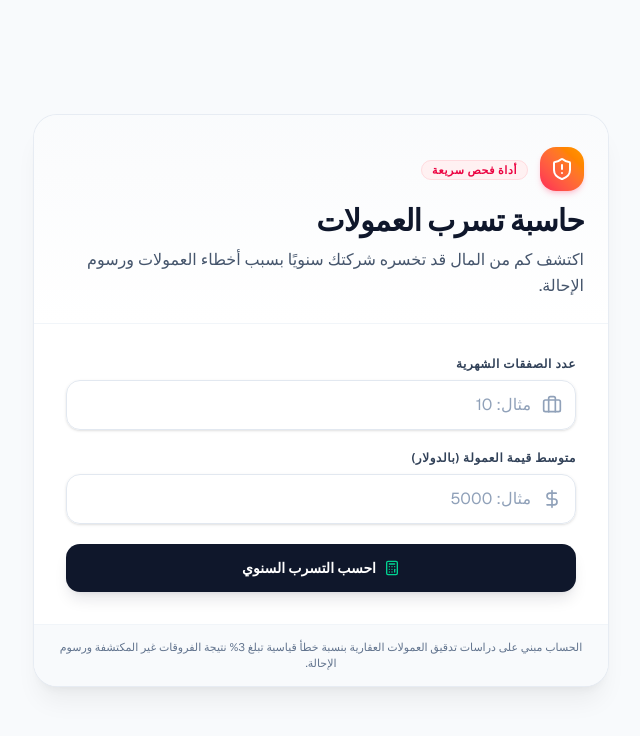
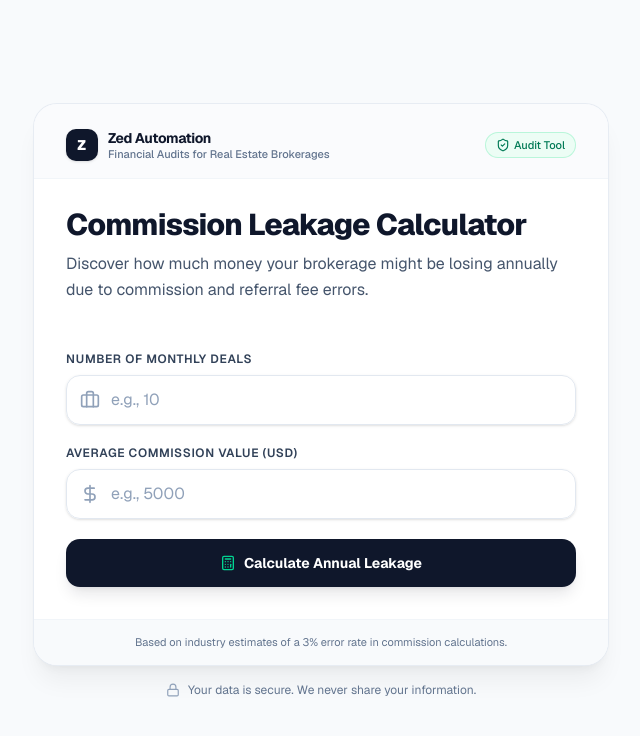
Before and after one commit to takidjaafar/zed-automation-1, a Next.js app: page /commission-calculator in a window 1280 px wide. Shown: the top 736 px of the page, without its empty margins (319-959 px from the left). Built offline with nearby package versions, Linux system fonts and the light colour scheme.

Commit message:
feat: internationalize commission leakage calculator
Update UI labels, error messages, and metadata to English for broader accessibility. Replace icons and refine documentation comments.

```diff
--- a/app/commission-calculator/page.tsx
+++ b/app/commission-calculator/page.tsx
@@ -2,8 +2,9 @@ import { Metadata } from 'next';
 import CommissionLeakageCalculator from '@/components/CommissionLeakageCalculator';
 
 export const metadata: Metadata = {
-  title: 'حاسبة تسرب العمولات | Zed Automation',
-  description: 'اكتشف كم من المال قد تخسره شركتك سنويًا بسبب أخطاء العمولات ورسوم الإحالة.',
+  title: 'Commission Leakage Calculator | Zed Automation',
+  description:
+    'Discover how much money your brokerage might be losing annually due to commission and referral fee errors.',
 };
 
 export default function CommissionCalculatorPage() {
--- a/components/CommissionLeakageCalculator.tsx
+++ b/components/CommissionLeakageCalculator.tsx
@@ -6,15 +6,16 @@ import {
   Calculator,
   AlertTriangle,
   TrendingDown,
-  ArrowLeft,
+  ArrowRight,
   DollarSign,
   Briefcase,
-  ShieldAlert,
+  ShieldCheck,
   Sparkles,
+  Lock,
 } from 'lucide-react';
 
 interface CommissionLeakageCalculatorProps {
-  /** Optional custom CTA link (e.g. '/contact' or a Calendly URL) */
+  /** Optional custom CTA link (e.g. '/contact' or a Calendly booking URL) */
   ctaUrl?: string;
   className?: string;
 }
@@ -27,12 +28,12 @@ export default function CommissionLeakageCalculator({
   const [monthlyDeals, setMonthlyDeals] = useState<string>('');
   const [averageCommission, setAverageCommission] = useState<string>('');
 
-  // Result state
+  // Result & validation states
   const [calculatedLeakage, setCalculatedLeakage] = useState<number | null>(null);
   const [hasCalculated, setHasCalculated] = useState<boolean>(false);
   const [error, setError] = useState<string | null>(null);
 
-  // Currency formatter (e.g., $12,400)
+  // Currency formatter ($12,400)
   const formatCurrency = (val: number): string => {
     return new Intl.NumberFormat('en-US', {
       style: 'currency',
@@ -48,19 +49,19 @@ export default function CommissionLeakageCalculator({
     const commission = parseFloat(averageCommission);
 
     if (isNaN(deals) || deals <= 0) {
-      setError('يرجى إدخال عدد صفقات شهري صحيح أكبر من صفر.');
+      setError('Please enter a valid monthly deal count greater than 0.');
       return;
     }
 
     if (isNaN(commission) || commission <= 0) {
-      setError('يرجى إدخال متوسط عمولة صحيح أكبر من صفر.');
+      setError('Please enter a valid average commission value greater than 0.');
       return;
     }
 
     setError(null);
 
     // Exact formula: monthlyDeals * averageCommission * 12 * 0.03
-    // (0.03 represents the 3% estimated error/leakage rate in the brokerage industry)
+    // (0.03 represents the 3% estimated error/leakage rate in the industry)
     const annualVolume = deals * commission * 12;
     const leakage = annualVolume * 0.03;
 
@@ -77,34 +78,42 @@ export default function CommissionLeakageCalculator({
   };
 
   return (
-    <div
-      dir="rtl"
-      className={`w-full max-w-xl mx-auto font-sans antialiased ${className}`}
-    >
+    <div className={`w-full max-w-xl mx-auto font-sans antialiased ${className}`}>
+      {/* Main Card */}
       <div className="bg-white dark:bg-slate-900 rounded-3xl border border-slate-200/80 dark:border-slate-800 shadow-xl shadow-slate-950/5 overflow-hidden transition-all duration-300">
-        {/* Header Section */}
-        <div className="relative px-6 pt-8 pb-6 bg-gradient-to-b from-slate-50/80 to-white dark:from-slate-800/40 dark:to-slate-900 border-b border-slate-100 dark:border-slate-800/70">
-          <div className="flex items-center gap-3 mb-3">
-            <div className="h-11 w-11 rounded-2xl bg-gradient-to-tr from-rose-500 to-amber-500 text-white flex items-center justify-center shadow-md shadow-rose-500/20">
-              <ShieldAlert className="w-6 h-6" />
+        {/* Trust Header */}
+        <div className="px-6 sm:px-8 pt-6 pb-4 bg-slate-50/70 dark:bg-slate-800/40 border-b border-slate-100 dark:border-slate-800/80 flex items-center justify-between">
+          <div className="flex items-center gap-2.5">
+            <div className="h-8 w-8 rounded-lg bg-slate-900 dark:bg-emerald-500 text-white flex items-center justify-center font-black text-sm tracking-wider shadow-sm">
+              Z
             </div>
             <div>
-              <span className="text-[11px] font-bold tracking-wider uppercase px-2.5 py-0.5 rounded-full bg-rose-50 dark:bg-rose-950/60 text-rose-600 dark:text-rose-400 border border-rose-200/60 dark:border-rose-800/50">
-                أداة فحص سريعة
+              <span className="text-sm font-bold tracking-tight text-slate-900 dark:text-white block">
+                Zed Automation
+              </span>
+              <span className="text-[11px] font-medium text-slate-500 dark:text-slate-400 block -mt-0.5">
+                Financial Audits for Real Estate Brokerages
               </span>
             </div>
           </div>
+          <span className="hidden sm:inline-flex items-center gap-1 text-[11px] font-medium text-emerald-700 dark:text-emerald-400 bg-emerald-50 dark:bg-emerald-950/50 px-2.5 py-1 rounded-full border border-emerald-200/70 dark:border-emerald-800/60">
+            <ShieldCheck className="w-3.5 h-3.5" />
+            Audit Tool
+          </span>
+        </div>
 
+        {/* Title Section */}
+        <div className="px-6 sm:px-8 pt-7 pb-4">
           <h2 className="text-2xl sm:text-3xl font-extrabold tracking-tight text-slate-900 dark:text-white">
-            حاسبة تسرب العمولات
+            Commission Leakage Calculator
           </h2>
           <p className="mt-2 text-sm sm:text-base text-slate-600 dark:text-slate-400 leading-relaxed">
-            اكتشف كم من المال قد تخسره شركتك سنويًا بسبب أخطاء العمولات ورسوم الإحالة.
+            Discover how much money your brokerage might be losing annually due to commission and referral fee errors.
           </p>
         </div>
 
         {/* Form Body */}
-        <div className="p-6 sm:p-8 space-y-6">
+        <div className="p-6 sm:p-8 pt-4 space-y-6">
           <form onSubmit={handleCalculate} className="space-y-5">
             {/* Input 1: Monthly Deals */}
             <div>
@@ -112,10 +121,10 @@ export default function CommissionLeakageCalculator({
                 htmlFor="monthlyDeals"
                 className="block text-xs font-semibold uppercase tracking-wider text-slate-700 dark:text-slate-300 mb-2"
               >
-                عدد الصفقات الشهرية
+                Number of Monthly Deals
               </label>
               <div className="relative rounded-xl shadow-sm">
-                <div className="absolute inset-y-0 right-0 pr-3.5 flex items-center pointer-events-none text-slate-400 dark:text-slate-500">
+                <div className="absolute inset-y-0 left-0 pl-3.5 flex items-center pointer-events-none text-slate-400 dark:text-slate-500">
                   <Briefcase className="w-5 h-5" />
                 </div>
                 <input
@@ -129,8 +138,8 @@ export default function CommissionLeakageCalculator({
                     setMonthlyDeals(e.target.value);
                     if (error) setError(null);
                   }}
-                  placeholder="مثال: 10"
-                  className="w-full pr-11 pl-4 py-3 text-base rounded-xl border border-slate-200 dark:border-slate-700 bg-white dark:bg-slate-800/60 text-slate-900 dark:text-white placeholder:text-slate-400 focus:outline-none focus:ring-2 focus:ring-emerald-500 focus:border-transparent transition-all"
+                  placeholder="e.g., 10"
+                  className="w-full pl-11 pr-4 py-3 text-base rounded-xl border border-slate-200 dark:border-slate-700 bg-white dark:bg-slate-800/60 text-slate-900 dark:text-white placeholder:text-slate-400 focus:outline-none focus:ring-2 focus:ring-emerald-500 focus:border-transparent transition-all"
                   required
                 />
               </div>
@@ -142,10 +151,10 @@ export default function CommissionLeakageCalculator({
                 htmlFor="averageCommission"
                 className="block text-xs font-semibold uppercase tracking-wider text-slate-700 dark:text-slate-300 mb-2"
               >
-                متوسط قيمة العمولة (بالدولار)
+                Average Commission Value (USD)
               </label>
               <div className="relative rounded-xl shadow-sm">
-                <div className="absolute inset-y-0 right-0 pr-3.5 flex items-center pointer-events-none text-slate-400 dark:text-slate-500">
+                <div className="absolute inset-y-0 left-0 pl-3.5 flex items-center pointer-events-none text-slate-400 dark:text-slate-500">
                   <DollarSign className="w-5 h-5" />
                 </div>
                 <input
@@ -159,14 +168,14 @@ export default function CommissionLeakageCalculator({
                     setAverageCommission(e.target.value);
                     if (error) setError(null);
                   }}
-                  placeholder="مثال: 5000"
-                  className="w-full pr-11 pl-4 py-3 text-base rounded-xl border border-slate-200 dark:border-slate-700 bg-white dark:bg-slate-800/60 text-slate-900 dark:text-white placeholder:text-slate-400 focus:outline-none focus:ring-2 focus:ring-emerald-500 focus:border-transparent transition-all"
+                  placeholder="e.g., 5000"
+                  className="w-full pl-11 pr-4 py-3 text-base rounded-xl border border-slate-200 dark:border-slate-700 bg-white dark:bg-slate-800/60 text-slate-900 dark:text-white placeholder:text-slate-400 focus:outline-none focus:ring-2 focus:ring-emerald-500 focus:border-transparent transition-all"
                   required
                 />
               </div>
             </div>
 
-            {/* Validation Error Message */}
+            {/* Validation Alert */}
             {error && (
               <div className="flex items-center gap-2 p-3 rounded-xl bg-rose-50 dark:bg-rose-950/40 border border-rose-200 dark:border-rose-800 text-rose-700 dark:text-rose-300 text-xs font-medium">
                 <AlertTriangle className="w-4 h-4 shrink-0" />
@@ -180,7 +189,7 @@ export default function CommissionLeakageCalculator({
               className="w-full inline-flex items-center justify-center gap-2 px-6 py-3.5 rounded-xl font-bold text-sm text-white bg-slate-900 hover:bg-slate-800 dark:bg-emerald-600 dark:hover:bg-emerald-500 shadow-lg shadow-slate-900/10 dark:shadow-emerald-950/30 active:scale-[0.99] transition-all duration-150 cursor-pointer"
             >
               <Calculator className="w-4 h-4 text-emerald-400 dark:text-white" />
-              <span>احسب التسرب السنوي</span>
+              <span>Calculate Annual Leakage</span>
             </button>
           </form>
 
@@ -191,60 +200,66 @@ export default function CommissionLeakageCalculator({
                 <div className="flex items-start justify-between gap-4">
                   <div className="flex items-center gap-2 text-rose-600 dark:text-rose-400 text-xs font-bold uppercase tracking-wider">
                     <TrendingDown className="w-4 h-4" />
-                    <span>النتيجة التقديرية</span>
+                    <span>Estimated Annual Leakage</span>
                   </div>
                   <span className="text-[11px] text-slate-500 dark:text-slate-400 font-mono">
-                    بمعدل تسرب 3%
+                    3% Industry Rate
                   </span>
                 </div>
 
                 <div className="mt-3">
                   <p className="text-sm sm:text-base text-slate-700 dark:text-slate-300 leading-relaxed">
-                    بناءً على مدخلاتك، قد تفقد شركتك حوالي{' '}
-                    <span className="font-extrabold text-2xl sm:text-3xl text-rose-600 dark:text-rose-400 inline-block px-1 dir-ltr font-mono">
+                    Based on your inputs, your brokerage could be losing approximately{' '}
+                    <span className="font-extrabold text-2xl sm:text-3xl text-rose-600 dark:text-rose-400 inline-block px-1 font-mono">
                       {formatCurrency(calculatedLeakage)}
                     </span>{' '}
-                    سنويًا.
+                    annually.
                   </p>
                 </div>
 
                 <div className="mt-3 pt-3 border-t border-rose-100 dark:border-rose-900/40 text-xs text-slate-500 dark:text-slate-400 flex items-center justify-between">
-                  <span>إجمالي حجم العمولات السنوي:</span>
-                  <span className="font-semibold text-slate-700 dark:text-slate-300 font-mono dir-ltr">
+                  <span>Estimated Annual Volume:</span>
+                  <span className="font-semibold text-slate-700 dark:text-slate-300 font-mono">
                     {formatCurrency(calculatedLeakage / 0.03)}
                   </span>
                 </div>
               </div>
 
-              {/* CTA Button */}
+              {/* Call to Action Button */}
               <div className="flex flex-col sm:flex-row items-center gap-3">
                 <Link
                   href={ctaUrl}
                   className="w-full inline-flex items-center justify-center gap-2 px-6 py-3.5 rounded-xl font-bold text-sm text-white bg-gradient-to-r from-emerald-600 to-teal-600 hover:from-emerald-500 hover:to-teal-500 shadow-lg shadow-emerald-600/20 active:scale-[0.99] transition-all duration-150"
                 >
                   <Sparkles className="w-4 h-4 text-emerald-200" />
-                  <span>احصل على تدقيق مجاني لـ 3 صفقات</span>
-                  <ArrowLeft className="w-4 h-4 text-emerald-100" />
+                  <span>Get a Free 3-Deal Audit</span>
+                  <ArrowRight className="w-4 h-4 text-emerald-100" />
                 </Link>
 
                 <button
                   type="button"
                   onClick={handleReset}
-                  className="text-xs text-slate-500 hover:text-slate-800 dark:hover:text-slate-300 underline underline-offset-4 py-2 px-3 transition-colors"
+                  className="text-xs text-slate-500 hover:text-slate-800 dark:hover:text-slate-300 underline underline-offset-4 py-2 px-3 transition-colors cursor-pointer"
                 >
-                  إعادة تعيين الحقول
+                  Reset form
                 </button>
               </div>
             </div>
           )}
         </div>
 
-        {/* Footer / Trust note */}
+        {/* Card Footer Note */}
         <div className="px-6 py-3.5 bg-slate-50 dark:bg-slate-800/40 border-t border-slate-100 dark:border-slate-800/70 text-center">
           <p className="text-[11px] text-slate-500 dark:text-slate-400">
-            الحساب مبني على دراسات تدقيق العمولات العقارية بنسبة خطأ قياسية تبلغ 3% نتيجة الفروقات غير المكتشفة ورسوم الإحالة.
+            Based on industry estimates of a 3% error rate in commission calculations.
           </p>
         </div>
+      </div>
+
+      {/* Privacy Reassurance below the Card */}
+      <div className="mt-4 flex items-center justify-center gap-2 text-xs text-slate-500 dark:text-slate-400">
+        <Lock className="w-3.5 h-3.5 text-slate-400 dark:text-slate-500" />
+        <span>Your data is secure. We never share your information.</span>
       </div>
     </div>
   );
```
